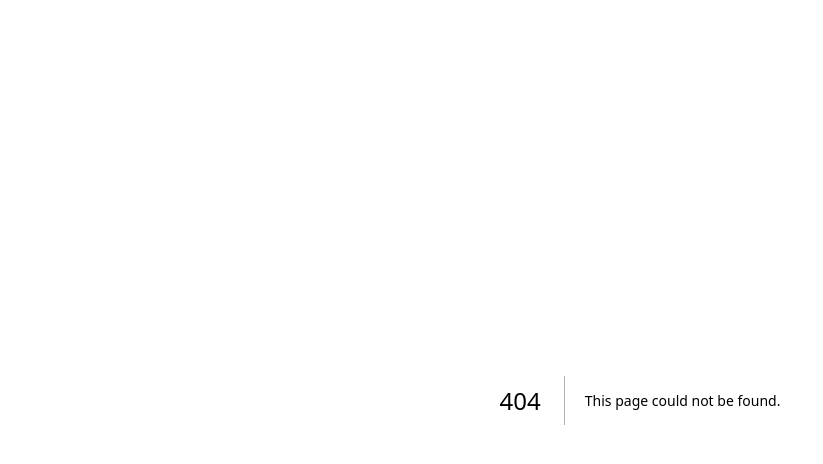
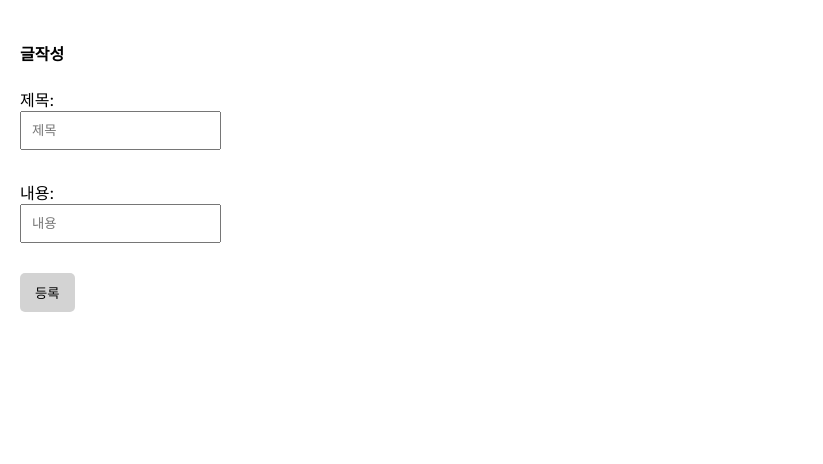
Before and after one commit to wellsbabo/next_master, a Next.js app in the folder forum/: page /write in a window 1280 px wide. Before the commit this address had no page. Shown: the top 464 px of the page, without its empty margins (0-823 px from the left). Built offline with nearby package versions, Linux system fonts and the light colour scheme.

Commit message:
게시판 - 수정기능 만들기 1 진행중

```diff
--- a/forum/app/globals.css
+++ b/forum/app/globals.css
@@ -1,3 +1,7 @@
+body{
+    margin:0
+}
+
 .list-bg {
     background: rgb(249, 250, 255);
     padding: 10px;
@@ -18,3 +22,19 @@
     color: grey;
     margin : 5px 0px;
 }
+
+.p-20 {
+    padding: 20px;
+  }
+  input {
+    box-sizing: border-box;
+    padding: 10px;
+    display: block;
+    margin-bottom: 10px;
+  }
+  button {
+    padding: 10px 15px;
+    background: lightgray;
+    border: none;
+    border-radius: 5px;
+  }
--- /dev/null
+++ b/forum/app/write/page.tsx
@@ -0,0 +1,12 @@
+export default function Write(){
+    return(
+        <div className="p-20">
+            <h4>글작성</h4>
+            <form action="/api/test" method="POST">
+                제목: <input name="title" placeholder="제목"></input><br/>
+                내용: <input name="content" placeholder="내용"></input><br/>
+                <button type="submit">등록</button>
+            </form>
+        </div>
+    )
+}
--- /dev/null
+++ b/forum/pages/api/datetime.ts
@@ -0,0 +1,6 @@
+export default function handler(req:any, res:any){
+    const now_date = new Date().toLocaleString('ko-kr');
+
+    console.log(now_date)
+    res.status('200').json(now_date);
+}
--- /dev/null
+++ b/forum/pages/api/list.ts
@@ -0,0 +1,10 @@
+import {connectDB} from "@/util/database"
+
+export default async function handler(req:any, res:any){
+    const client = await connectDB;
+    const db = client.db("forum");
+
+    let result = await db.collection('post').find().toArray();
+
+    res.status('200').json(result);
+}
--- /dev/null
+++ b/forum/pages/api/test.ts
@@ -0,0 +1,33 @@
+import {connectDB} from "@/util/database"
+
+export default async function handler(req:any, res:any){
+
+    const client = await connectDB;
+    const db = client.db("forum");
+
+    if(req.method == 'GET'){
+        console.log(123);
+        return res.status(200).json('버전 그대로야?!')
+    }
+
+    if(req.method == 'POST'){
+        // console.log(req.body.title);
+        // console.log(req.body.content);
+
+        if(req.body.title == ''){
+            return res.status(500).json("제목써라..")
+        }
+
+        try{
+            db.collection('post').insertOne({
+                title:req.body.title,
+                content:req.body.content
+            })
+            res.redirect(302,"/list");
+        } catch(err){
+            res.status(500).json("에러남 ㅠㅠ")
+        }
+
+    }
+
+}
--- /dev/null
+++ b/forum/util/database.ts
@@ -0,0 +1,16 @@
+import {MongoClient} from "mongodb";
+const url = "mongodb+srv://wellsbabo:29BoSxTyD623mm9k@forum.mwvn9vv.mongodb.net/?retryWrites=true&w=majority"
+const options = {useNewUrlParser: true}
+let connectDB : any;
+
+if(process.env.NODE_ENV === 'development'){
+    let globalWithMongo = global as typeof globalThis & { _mongo: MongoClient }
+    if(!globalWithMongo._mongo){
+        // @ts-ignore
+        globalWithMongo._mongo = new MongoClient(url).connect()
+    }
+    connectDB = globalWithMongo._mongo
+} else{
+    connectDB = new MongoClient(url).connect()
+}
+export {connectDB}
```
Also changed, not shown: forum/app/detail/[contentId]/page.tsx (added, +24 -0 lines), forum/app/list/DetailLink.tsx (added, +24 -0 lines), forum/app/list/page.tsx (+12 -4 lines).
